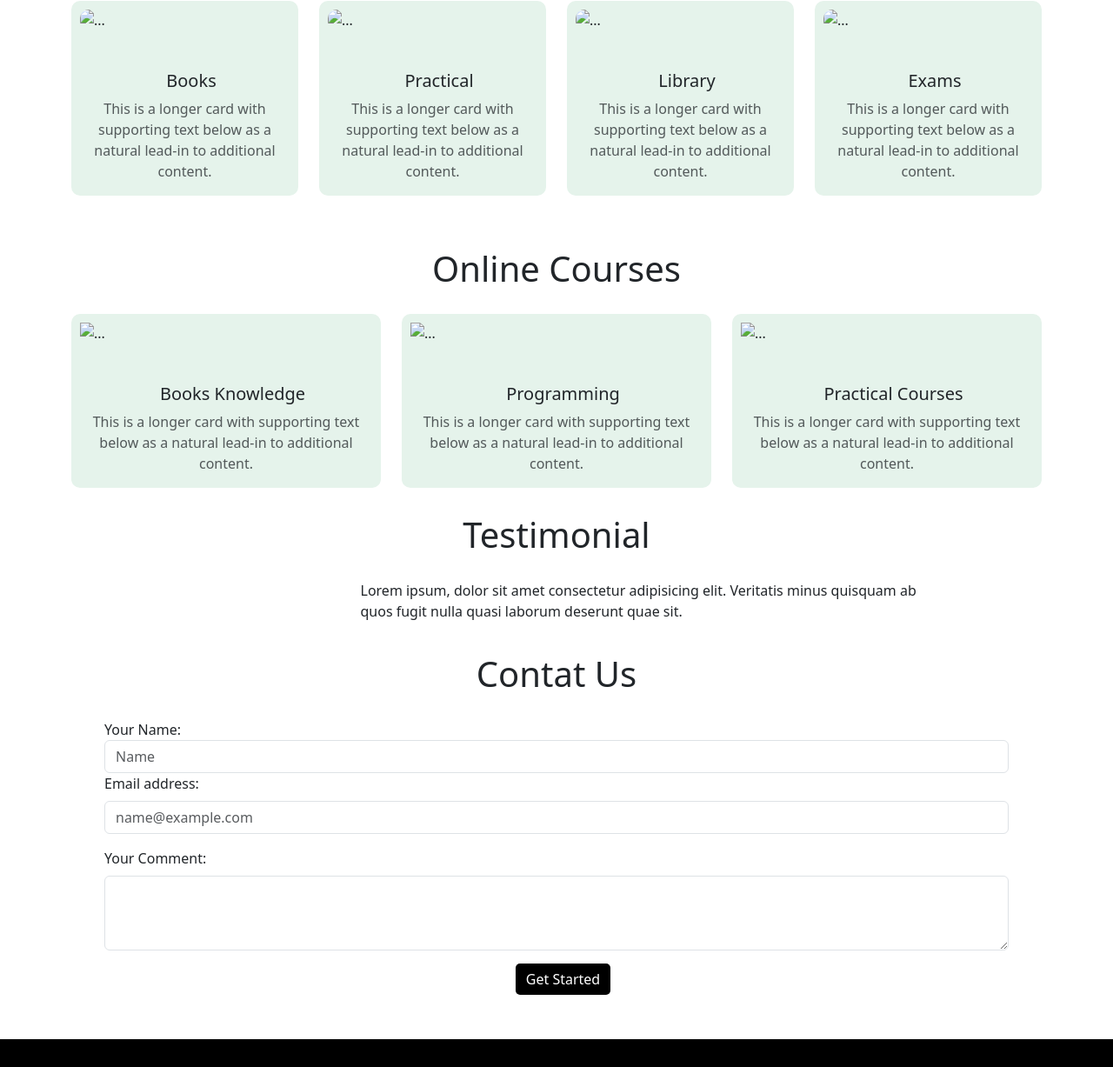
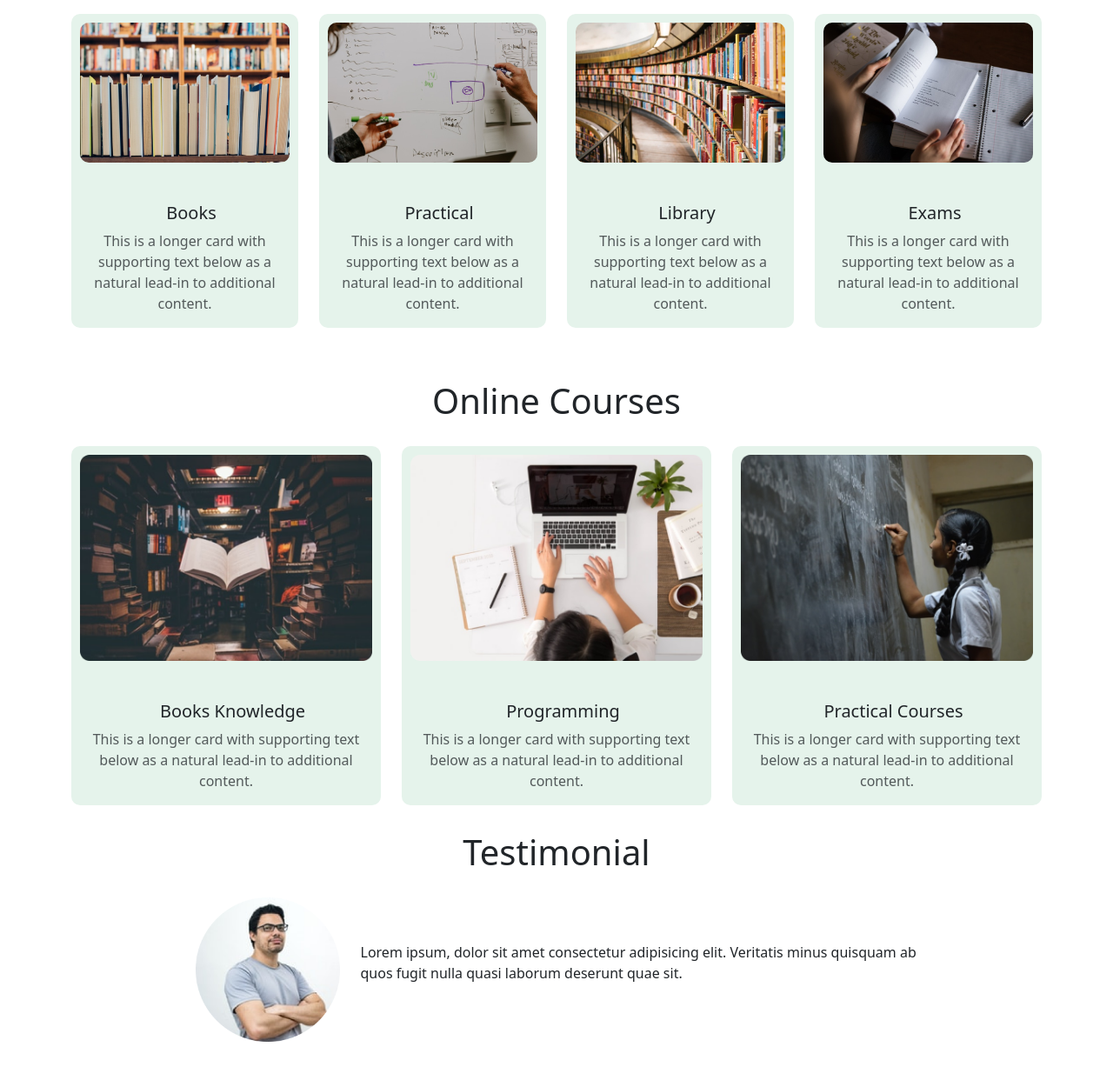
Before and after one commit to ZidanZinadin/E-School, a plain HTML site: page index.html in a window 1280 px wide. Shown: the part 717-1944 px from the top of the page at 87% size. Drawn offline with Linux system fonts and the light colour scheme.

Commit message:
images added

```diff
--- a/index.html
+++ b/index.html
@@ -19,7 +19,7 @@
         <nav class="navbar navbar-expand-lg navbar-light">
           <div class="container-fluid">
             <div class="d-flex justify-content-start mx-3"> <!-- Added mx-3 class for left margin -->
-              <img src="e-school-resources-master/ICON/Elogo.png" alt="">
+              <img src="images/ICON/Elogo.png" alt="">
             </div>
             <div class="d-flex justify-content-end mx-3"> <!-- Added mx-3 class for right margin -->
               <button class="navbar-toggler" type="button" data-bs-toggle="collapse" data-bs-target="#navbarNav"
@@ -67,7 +67,7 @@
             <button class="btn btn-banner" id="banner">Get Started</button>
           </div>
           <div class="col-md-5">
-            <img src="e-school-resources-master/Photos/Illustration.png" class="img-fluid" alt="">
+            <img src="images/Photos/Illustration.png" class="img-fluid" alt="">
           </div>
         </div>
       </div>
@@ -93,8 +93,8 @@
     <div class="row row-cols-1 row-cols-md-4 g-4">
       <div class="col">
         <div class="card h-100" id="card-body">
-          <img src="e-school-resources-master/Photos/jessica-ruscello-OQSCtabGkSY-unsplash.jpg" class="card-img-top"
-            id="books-img" alt="...">
+          <img src="images/Photos/jessica-ruscello-OQSCtabGkSY-unsplash.jpg" class="card-img-top" id="books-img"
+            alt="...">
           <div class="card-body text-center">
             <h5 class="card-title">Books</h5>
             <p class="card-text text-muted">This is a longer card with supporting text below as a natural lead-in to
@@ -105,8 +105,7 @@
 
       <div class="col">
         <div class="card h-100" id="card-body">
-          <img src="e-school-resources-master/Photos/kaleidico-26MJGnCM0Wc-unsplash.jpg" class="card-img-top"
-            id="books-img" alt="...">
+          <img src="images/Photos/kaleidico-26MJGnCM0Wc-unsplash.jpg" class="card-img-top" id="books-img" alt="...">
           <div class="card-body text-center">
             <h5 class="card-title">Practical</h5>
             <p class="card-text text-muted">This is a longer card with supporting text below as a natural lead-in to
@@ -117,8 +116,7 @@
 
       <div class="col">
         <div class="card h-100" id="card-body">
-          <img src="e-school-resources-master/Photos/susan-q-yin-2JIvboGLeho-unsplash.jpg" class="card-img-top"
-            id="books-img" alt="...">
+          <img src="images/Photos/susan-q-yin-2JIvboGLeho-unsplash.jpg" class="card-img-top" id="books-img" alt="...">
           <div class="card-body text-center">
             <h5 class="card-title">Library</h5>
             <p class="card-text text-muted">This is a longer card with supporting text below as a natural lead-in to
@@ -129,8 +127,8 @@
 
       <div class="col">
         <div class="card h-100" id="card-body">
-          <img src="e-school-resources-master/Photos/thought-catalog-PeRNNIGmoNU-unsplash.jpg" class="card-img-top"
-            id="books-img" alt="...">
+          <img src="images/Photos/thought-catalog-PeRNNIGmoNU-unsplash.jpg" class="card-img-top" id="books-img"
+            alt="...">
           <div class="card-body text-center">
             <h5 class="card-title">Exams</h5>
             <p class="card-text text-muted">This is a longer card with supporting text below as a natural lead-in to
@@ -149,7 +147,7 @@
     <div class="row row-cols-1 row-cols-md-3 g-4">
       <div class="col">
         <div class="card h-100" id="card-body">
-          <img src="e-school-resources-master/Photos/Morder psyc.png" class="card-img-top" id="cour-img" alt="...">
+          <img src="images/Photos/Morder psyc.png" class="card-img-top" id="cour-img" alt="...">
           <div class="card-body text-center">
             <h5 class="card-title">Books Knowledge</h5>
             <p class="card-text text-muted">This is a longer card with supporting text below as a natural lead-in to
@@ -159,7 +157,7 @@
       </div>
       <div class="col">
         <div class="card h-100" id="card-body">
-          <img src="e-school-resources-master/Photos/Morder pychons.png" class="card-img-top" id="cour-img" alt="...">
+          <img src="images/Photos/Morder pychons.png" class="card-img-top" id="cour-img" alt="...">
           <div class="card-body text-center">
             <h5 class="card-title">Programming</h5>
             <p class="card-text text-muted">This is a longer card with supporting text below as a natural lead-in to
@@ -169,8 +167,7 @@
       </div>
       <div class="col">
         <div class="card h-100" id="card-body">
-          <img src="e-school-resources-master/Photos/Morder pyschology.png" class="card-img-top" id="cour-img"
-            alt="...">
+          <img src="images/Photos/Morder pyschology.png" class="card-img-top" id="cour-img" alt="...">
           <div class="card-body text-center">
             <h5 class="card-title">Practical Courses</h5>
             <p class="card-text text-muted">This is a longer card with supporting text below as a natural lead-in to
@@ -189,7 +186,7 @@
       <h1 class="testh1">Testimonial</h1>
       <div class="row d-flex justify-content-center align-items-center">
         <div class="col-md-2">
-          <img src="e-school-resources-master/Photos/Man.png" class="img-fluid" alt="">
+          <img src="images/Photos/Man.png" class="img-fluid" alt="">
         </div>
         <div class="col-md-7">
           <p>Lorem ipsum, dolor sit amet consectetur adipisicing elit. Veritatis minus quisquam ab quos fugit nulla
```
